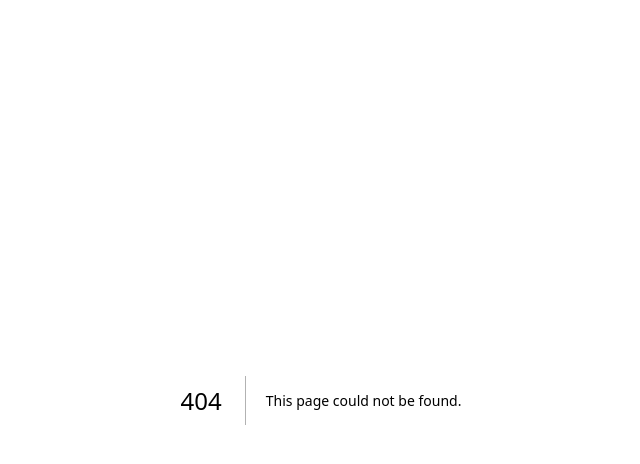
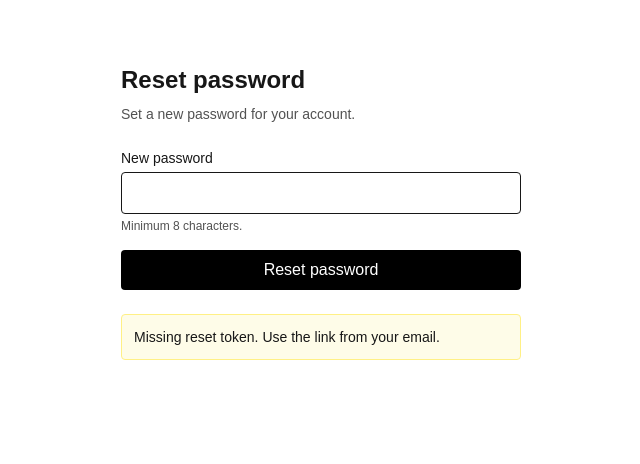
Before and after one commit to thomasarvick-Arbytals/rhythm-registry-mvp, a Next.js app: page /reset-password in a window 1280 px wide. Before the commit this address had no page. Shown: the top 464 px of the page, without its empty margins (319-959 px from the left). Built offline with nearby package versions, Linux system fonts and the light colour scheme.

Commit message:
feat: production-grade forgot password flow (tokens + resend + rate limiting)

```diff
--- /dev/null
+++ b/src/app/api/auth/forgot-password/route.ts
@@ -0,0 +1,107 @@
+import { NextResponse } from 'next/server';
+import { prisma } from '@/lib/prisma';
+import { normalizeEmail } from '@/lib/roles';
+import { getResend } from '@/lib/email';
+import { hashToken, newRawToken } from '@/lib/reset-token';
+
+export const runtime = 'nodejs';
+
+function getClientIp(req: Request) {
+  return (
+    req.headers.get('x-forwarded-for')?.split(',')[0]?.trim() ||
+    req.headers.get('x-real-ip') ||
+    null
+  );
+}
+
+async function withinRateLimit(params: { email: string; ip: string | null }) {
+  const now = Date.now();
+  const hourAgo = new Date(now - 60 * 60 * 1000);
+  const dayAgo = new Date(now - 24 * 60 * 60 * 1000);
+
+  // Per-email
+  const perEmailLastHour = await prisma.passwordResetToken.count({
+    where: {
+      user: { email: params.email },
+      createdAt: { gte: hourAgo },
+    },
+  });
+  if (perEmailLastHour >= 5) return false;
+
+  const perEmailLastDay = await prisma.passwordResetToken.count({
+    where: {
+      user: { email: params.email },
+      createdAt: { gte: dayAgo },
+    },
+  });
+  if (perEmailLastDay >= 20) return false;
+
+  if (params.ip) {
+    const perIpLastHour = await prisma.passwordResetToken.count({
+      where: {
+        requestedIp: params.ip,
+        createdAt: { gte: hourAgo },
+      },
+    });
+    if (perIpLastHour >= 20) return false;
+  }
+
+  return true;
+}
+
+export async function POST(req: Request) {
+  const body = (await req.json().catch(() => null)) as null | { email?: string };
+  const email = body?.email ? normalizeEmail(body.email) : '';
+
+  // Always respond OK (avoid user enumeration)
+  const okResponse = NextResponse.json({ ok: true });
+
+  if (!email) return okResponse;
+
+  const ip = getClientIp(req);
+  const ua = req.headers.get('user-agent');
+
+  // If user doesn't exist, still return ok.
+  const user = await prisma.user.findUnique({ where: { email } });
+  if (!user) return okResponse;
+
+  // Rate limit
+  const allowed = await withinRateLimit({ email, ip });
+  if (!allowed) return okResponse;
+
+  const raw = newRawToken();
+  const tokenHash = hashToken(raw);
+  const expiresAt = new Date(Date.now() + 60 * 60 * 1000); // 1 hour
+
+  await prisma.passwordResetToken.create({
+    data: {
+      userId: user.id,
+      tokenHash,
+      requestedIp: ip,
+      userAgent: ua,
+      expiresAt,
+    },
+  });
+
+  const appUrl = process.env.NEXTAUTH_URL || process.env.NEXT_PUBLIC_APP_URL || 'http://localhost:3000';
+  const resetUrl = `${appUrl.replace(/\/$/, '')}/reset-password?token=${raw}`;
+
+  const from = process.env.RESEND_FROM;
+  if (!from) return okResponse;
+
+  const resend = getResend();
+  await resend.emails.send({
+    from,
+    to: email,
+    subject: 'Reset your Rhythm Registry password',
+    text: [
+      'A password reset was requested for your Rhythm Registry account.',
+      '',
+      `Reset link (expires in 1 hour): ${resetUrl}`,
+      '',
+      'If you did not request this, you can ignore this email.',
+    ].join('\n'),
+  });
+
+  return okResponse;
+}
--- /dev/null
+++ b/src/app/api/auth/reset-password/route.ts
@@ -0,0 +1,37 @@
+import { NextResponse } from 'next/server';
+import bcrypt from 'bcrypt';
+import { prisma } from '@/lib/prisma';
+import { hashToken } from '@/lib/reset-token';
+
+export const runtime = 'nodejs';
+
+export async function POST(req: Request) {
+  const body = (await req.json().catch(() => null)) as null | { token?: string; password?: string };
+  const rawToken = (body?.token || '').trim();
+  const password = body?.password || '';
+
+  if (!rawToken || password.length < 8) {
+    return new NextResponse('Invalid request', { status: 400 });
+  }
+
+  const tokenHash = hashToken(rawToken);
+
+  const record = await prisma.passwordResetToken.findUnique({
+    where: { tokenHash },
+    include: { user: true },
+  });
+
+  // Don't reveal which part failed.
+  if (!record) return new NextResponse('Invalid token', { status: 400 });
+  if (record.usedAt) return new NextResponse('Token already used', { status: 400 });
+  if (record.expiresAt.getTime() < Date.now()) return new NextResponse('Token expired', { status: 400 });
+
+  const hash = await bcrypt.hash(password, 10);
+
+  await prisma.$transaction([
+    prisma.user.update({ where: { id: record.userId }, data: { passwordHash: hash } }),
+    prisma.passwordResetToken.update({ where: { id: record.id }, data: { usedAt: new Date() } }),
+  ]);
+
+  return NextResponse.json({ ok: true });
+}
--- /dev/null
+++ b/src/app/forgot-password/page.tsx
@@ -0,0 +1,49 @@
+'use client';
+
+import { useState } from 'react';
+
+export default function ForgotPasswordPage() {
+  const [email, setEmail] = useState('');
+  const [sent, setSent] = useState(false);
+  const [error, setError] = useState<string | null>(null);
+
+  return (
+    <main className="mx-auto max-w-md px-6 py-16">
+      <h1 className="text-2xl font-semibold">Forgot password</h1>
+      <p className="mt-2 text-sm text-neutral-600">We’ll email you a password reset link.</p>
+
+      {sent ? (
+        <div className="mt-6 rounded border bg-green-50 p-3 text-sm">If an account exists for that email, a reset link has been sent.</div>
+      ) : (
+        <form
+          className="mt-6 space-y-4"
+          onSubmit={async (e) => {
+            e.preventDefault();
+            setError(null);
+            const res = await fetch('/api/auth/forgot-password', {
+              method: 'POST',
+              headers: { 'Content-Type': 'application/json' },
+              body: JSON.stringify({ email }),
+            });
+            if (!res.ok) {
+              setError(await res.text());
+              return;
+            }
+            setSent(true);
+          }}
+        >
+          <label className="block">
+            <div className="text-sm font-medium">Email</div>
+            <input className="mt-1 w-full rounded border px-3 py-2" type="email" value={email} onChange={(e) => setEmail(e.target.value)} />
+          </label>
+
+          {error ? <div className="rounded border border-red-200 bg-red-50 p-2 text-sm text-red-700">{error}</div> : null}
+
+          <button className="w-full rounded bg-black px-4 py-2 text-white" type="submit">
+            Send reset link
+          </button>
+        </form>
+      )}
+    </main>
+  );
+}
--- a/src/app/login/page.tsx
+++ b/src/app/login/page.tsx
@@ -16,7 +16,7 @@ export default function LoginPage() {
   return (
     <main className="mx-auto max-w-md px-6 py-16">
       <h1 className="text-2xl font-semibold">Log in</h1>
-      <p className="mt-2 text-sm text-neutral-600">Log in, or create an account below.</p>
+      <p className="mt-2 text-sm text-neutral-600">Log in, create an account, or reset your password.</p>
 
       <div className="mt-6 flex gap-2">
         <button
@@ -67,6 +67,11 @@ export default function LoginPage() {
           }
         }}
       >
+        {mode === 'login' ? (
+          <div className="text-right">
+            <a className="text-sm underline" href="/forgot-password">Forgot password?</a>
+          </div>
+        ) : null}
         {mode === 'signup' ? (
           <label className="block">
             <div className="text-sm font-medium">Name</div>
--- /dev/null
+++ b/src/app/reset-password/page.tsx
@@ -0,0 +1,65 @@
+'use client';
+
+import { useSearchParams, useRouter } from 'next/navigation';
+import { useMemo, useState } from 'react';
+
+export default function ResetPasswordPage() {
+  const params = useSearchParams();
+  const router = useRouter();
+
+  const token = useMemo(() => params.get('token') || '', [params]);
+  const [password, setPassword] = useState('');
+  const [done, setDone] = useState(false);
+  const [error, setError] = useState<string | null>(null);
+
+  return (
+    <main className="mx-auto max-w-md px-6 py-16">
+      <h1 className="text-2xl font-semibold">Reset password</h1>
+      <p className="mt-2 text-sm text-neutral-600">Set a new password for your account.</p>
+
+      {done ? (
+        <div className="mt-6 rounded border bg-green-50 p-3 text-sm">
+          Password updated. <button className="underline" onClick={() => router.push('/login')}>Go to login</button>
+        </div>
+      ) : (
+        <form
+          className="mt-6 space-y-4"
+          onSubmit={async (e) => {
+            e.preventDefault();
+            setError(null);
+            const res = await fetch('/api/auth/reset-password', {
+              method: 'POST',
+              headers: { 'Content-Type': 'application/json' },
+              body: JSON.stringify({ token, password }),
+            });
+            if (!res.ok) {
+              setError(await res.text());
+              return;
+            }
+            setDone(true);
+          }}
+        >
+          <input type="hidden" value={token} />
+
+          <label className="block">
+            <div className="text-sm font-medium">New password</div>
+            <input className="mt-1 w-full rounded border px-3 py-2" type="password" value={password} onChange={(e) => setPassword(e.target.value)} />
+            <div className="mt-1 text-xs text-neutral-600">Minimum 8 characters.</div>
+          </label>
+
+          {error ? <div className="rounded border border-red-200 bg-red-50 p-2 text-sm text-red-700">{error}</div> : null}
+
+          <button className="w-full rounded bg-black px-4 py-2 text-white" type="submit">
+            Reset password
+          </button>
+        </form>
+      )}
+
+      {!token ? (
+        <div className="mt-6 rounded border border-yellow-200 bg-yellow-50 p-3 text-sm">
+          Missing reset token. Use the link from your email.
+        </div>
+      ) : null}
+    </main>
+  );
+}
--- /dev/null
+++ b/src/lib/reset-token.ts
@@ -0,0 +1,9 @@
+import crypto from 'crypto';
+
+export function hashToken(token: string) {
+  return crypto.createHash('sha256').update(token).digest('hex');
+}
+
+export function newRawToken() {
+  return crypto.randomBytes(32).toString('hex');
+}
```
Also changed, not shown: 1 other file (tests, documents, lock files or other folders).
